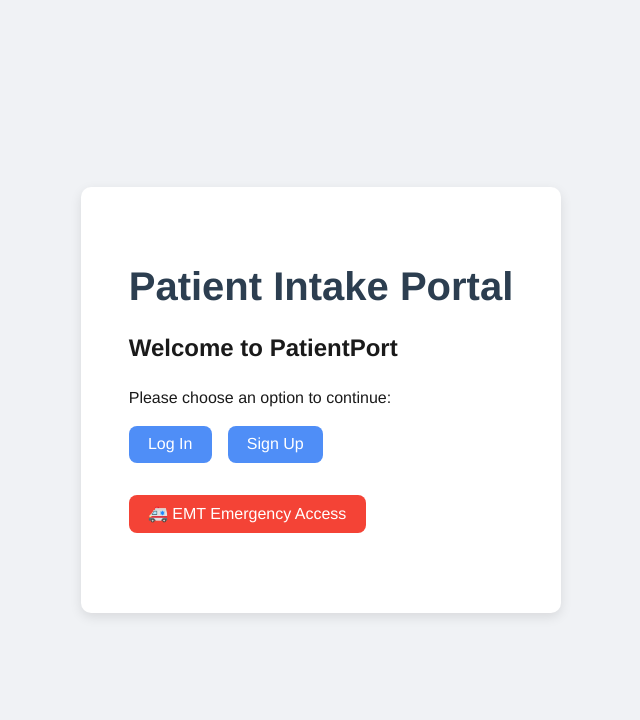
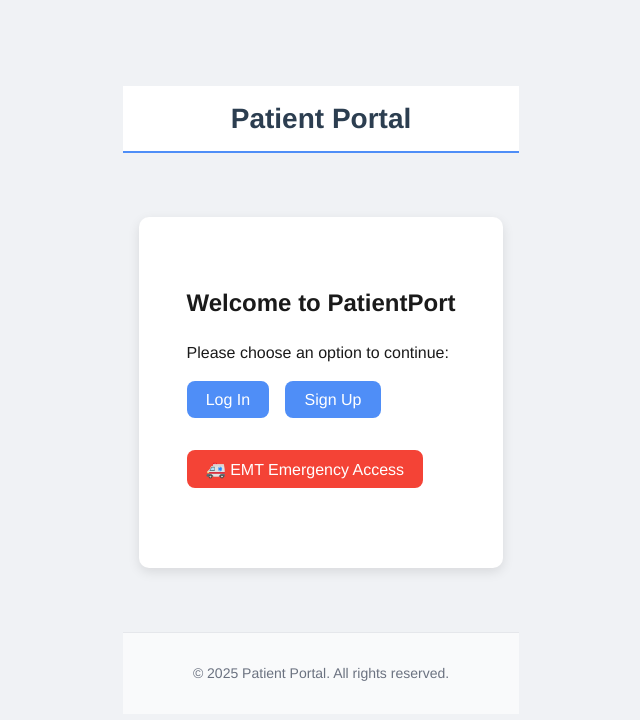
Before and after one commit to dinn7470/PatientPort_, a React (Vite) app in the folder frontend/: page / in a window 1280 px wide. Shown: the top 720 px of the page, without its empty margins (319-959 px from the left). Built offline with nearby package versions, Linux system fonts and the light colour scheme.

Commit message:
Fixed step logic in app.jsx

```diff
--- a/frontend/src/App.jsx
+++ b/frontend/src/App.jsx
@@ -31,7 +31,7 @@
         exercise: ''
     });
 
-    const [patientData, setPatientData] = useState(null); // 🆕 For logged-in patient
+    const [patientData, setPatientData] = useState(null);
 
     // Navigation functions
     const nextStep = () => setStep((prev) => prev + 1);
@@ -42,9 +42,13 @@
     const goToEmergency = () => setStep(6);
 
     return (
+        <>
+            <header className="app-header">
+                <h1>Patient Portal</h1>
+            </header>
+
+            <main className="app-main">
             <div className="app-container">
-            <h1>Patient Intake Portal</h1>
-
   {step === 1 && (
     <Welcome
       goToLogin={goToLogin}
@@ -86,7 +90,7 @@
       formData={formData}
       setFormData={setFormData}
       prevStep={prevStep}
-                    nextStep={nextStep} // After LifestyleInfo, it submits and shows Confirmation
+      nextStep={nextStep}
     />
   )}
 
@@ -97,7 +101,21 @@
   {step === 7 && (
     <Confirmation patientData={patientData} />
   )}
+
+  {/* ADD THIS BELOW ALL STEPS */}
+  {step < 1 || step > 7 ? (
+    <h2 style={{ textAlign: "center", color: "red" }}>
+      Invalid step: {step}
+    </h2>
+  ) : null}
 </div>
+
+            </main>
+
+            <footer className="app-footer">
+                <p>© 2025 Patient Portal. All rights reserved.</p>
+            </footer>
+        </>
     );
 }
 
```
Lines whose indentation alone changed are shown as unchanged.
